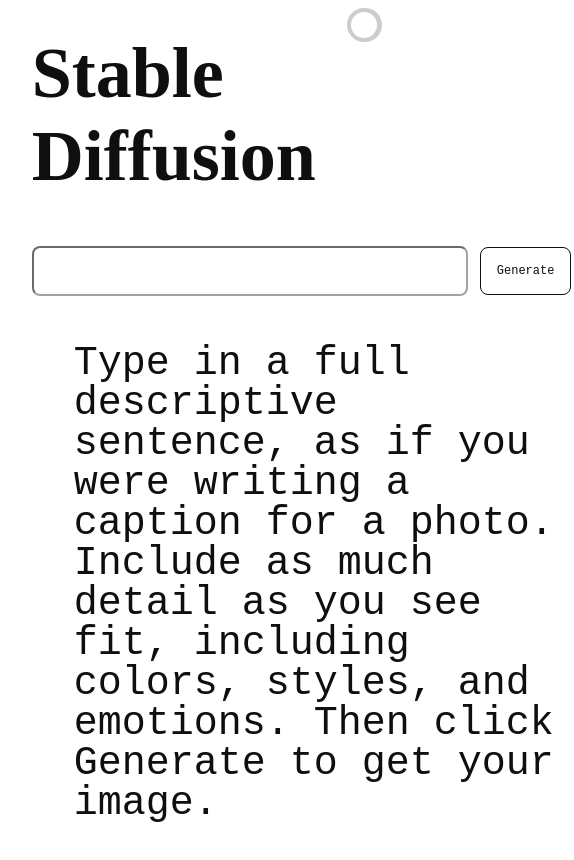
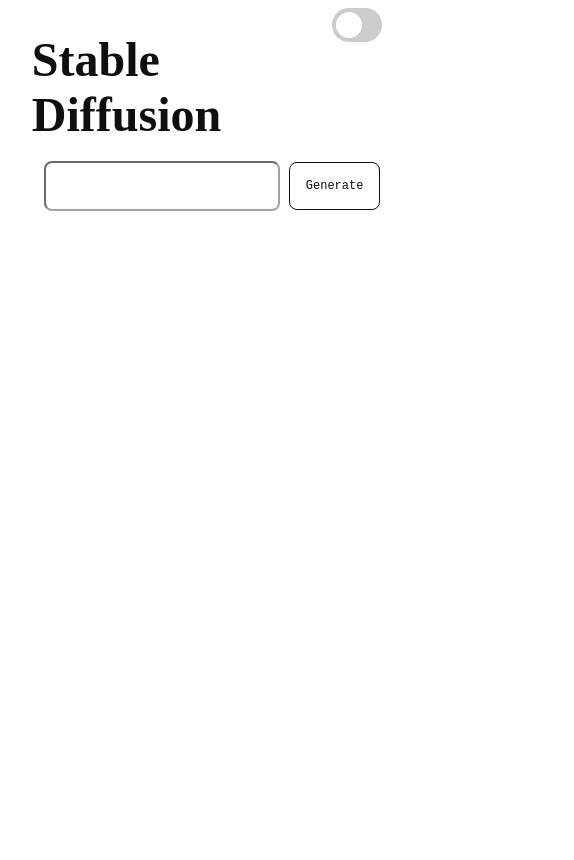
Before and after one commit to ralu-ugo/Stable-Diffusion-Demo, a React (Create React App) app: page / in a window 390 px wide. Shown: the top 860 px of the page, 574 px wide, since content can reach past the window. Built offline with nearby package versions, Linux system fonts and the light colour scheme; a web font is replaced by a local one.

Commit message:
fixed production bug

```diff
--- a/public/index.html
+++ b/public/index.html
@@ -3,7 +3,7 @@
   <head>
     <meta charset="utf-8" />
     <link rel="icon" href="%PUBLIC_URL%/favicon.ico" />
-    <meta name="viewport" content="width=device-width, initial-scale=1" />
+    <meta name="viewport" content="width=device-width, initial-scale=1.0" />
     <meta name="theme-color" content="#000000" />
     <meta
       name="description"
--- a/src/App.css
+++ b/src/App.css
@@ -53,7 +53,7 @@
 
 .input-area{
   display: flex;
-  flex-wrap:wrap;
+  /* flex-wrap:wrap; */
   /* justify-content: space-between; */
   align-items: center;
   margin-left: 0px;
@@ -72,7 +72,7 @@
 
 }
 
-.dark input{
+.dark #input{
   width: 400px;
   padding: 16px;
   background-color: transparent;
@@ -83,7 +83,7 @@
 }
 
 
-.light input{
+.light #input{
   width: 400px;
   padding: 16px;
   background-color: transparent;
@@ -185,3 +185,82 @@
 .slider.round:before {
   border-radius: 50%;
 }
+
+
+@media only screen and (max-width: 768px) {
+  /* For mobile phones: */
+
+  body{
+    overflow: hidden;
+  }
+  .dark{
+    max-width: 100%;
+    /* height: 100vh; */
+    overflow: hidden;
+    position: fixed;
+    /* object-fit: contain; */
+    padding: 2% 2% 15% 2%;
+  }
+
+  .light{
+    max-width: 100%;
+    /* height: 100vh; */
+    overflow: hidden;
+    position: fixed;
+    /* object-fit: contain; */
+  }
+
+  .top {
+    display: flex;
+    align-content: center;
+    grid-template-columns: 1fr 1fr;
+  }
+
+  .title{
+    font-size: 48px;
+  }
+
+  .desc{
+    display: none;
+  }
+
+  .input-area{
+    /* padding-left: 24px; */
+    /* display: grid;
+    grid-template-columns: 1fr 1fr;
+    grid-column-gap: 16px; */
+    display: flex;
+    justify-content: space-between;
+    padding: 12px;
+  }
+
+  .light #input{
+    display: inline-block;
+    width: 200px;
+  }
+
+  .dark #input{
+    display: inline-block;
+    width: 200px;
+  }
+
+  .light button {
+    padding: 16px;
+    border-radius: 8px;
+    border: 0.5px;
+    background-color: transparent;
+    color:#100F0F;
+    border: 1px solid #100F0F;
+    margin-left: 245px;
+  }
+
+  .dark button {
+    padding: 16px;
+    border-radius: 8px;
+    border: 0.5px;
+    background-color: transparent;
+    color:whitesmoke;
+    border: 1px solid #ffffff;
+    margin-left: 245px;
+  }
+}
--- a/src/App.js
+++ b/src/App.js
@@ -19,10 +19,7 @@
   const toggleTheme = () => {
     setTheme((curr) => (curr === "dark" ? "light" : "dark"))
   }
-  // useEffect(() => {
-  //   document.body.classList.remove('darkmode')
-    // document.body.classList.add('lightmode', theme === 'light');
-  // }, [theme]);
+
   if (!apiKey) throw new Error("Missing Stability API key.");
   const getResponse = async () => {
     setloading(true);
@@ -68,7 +65,8 @@
           <div>
             <div className='input-area'>
                 <input
-                  className={theme}
+                  className= {theme}
+                  id= "input"
                   type="text"
                   onChange={(e) => setinputValue(e.target.value)}
                   value={inputValue}
--- a/src/index.js
+++ b/src/index.js
@@ -1,9 +1,8 @@
-import React , { createContext, useState}from 'react';
+import React from 'react';
 import ReactDOM from 'react-dom/client';
 import './index.css';
 import App from './App';
 
-// export const ThemeContext = createContext(null)
 
 
 const root = ReactDOM.createRoot(document.getElementById('root'));
@@ -11,9 +10,7 @@
 
 root.render(
     <React.StrictMode>
-      {/* <ThemeContext.Provider value={{theme, toggleTheme}}  > */}
         <App />
-      {/* </ThemeContext.Provider> */}
     </React.StrictMode>
 );
 
```
